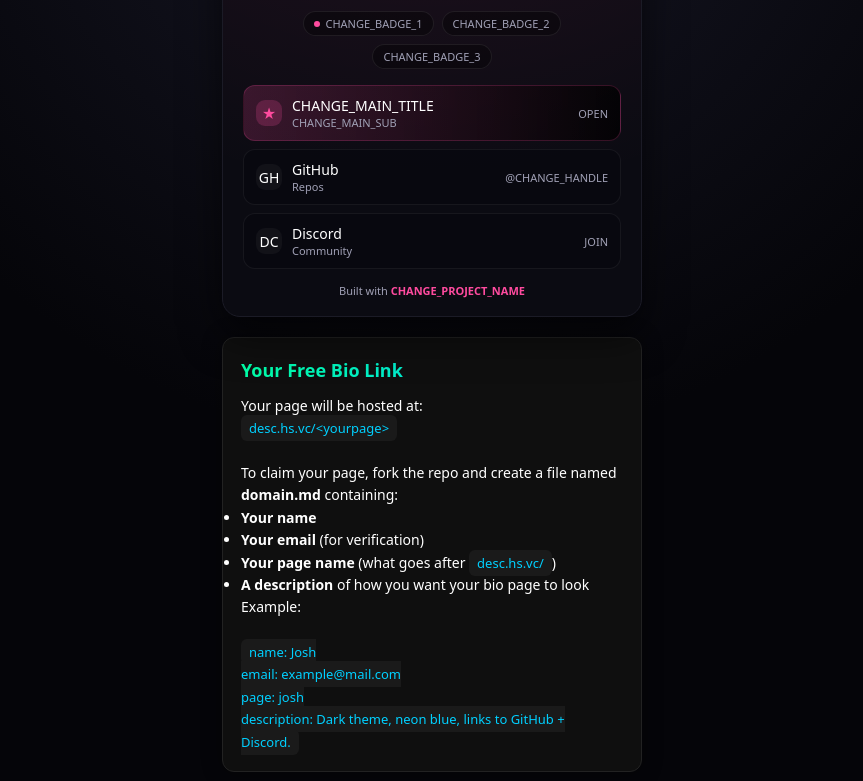
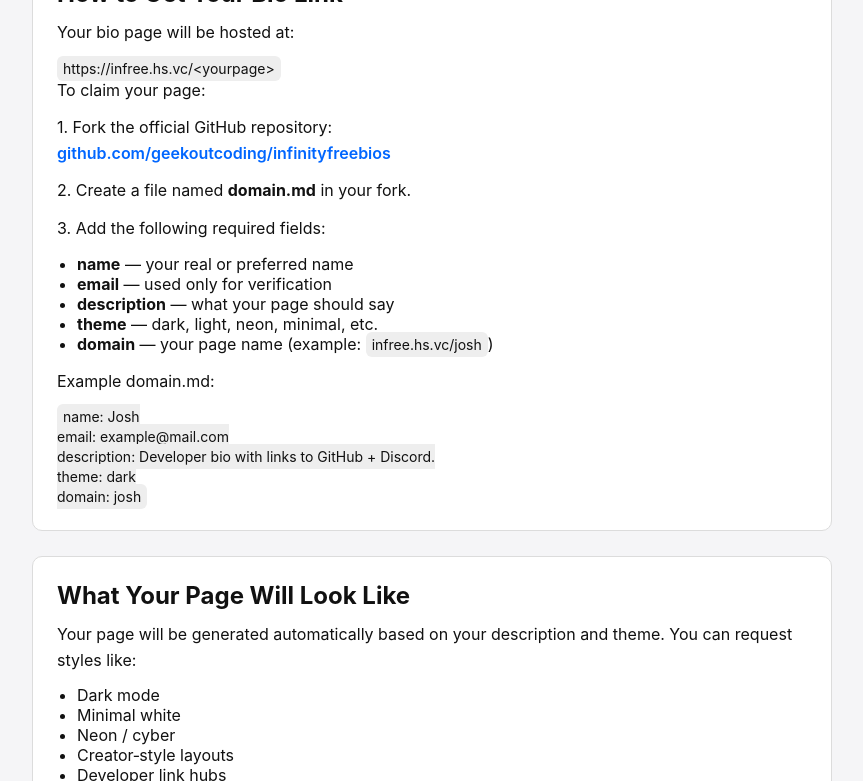
Before and after one commit to geekoutcoding/infinityfreebios, a plain HTML site: page test.html in a window 1280 px wide. Shown: the part 202-983 px from the top of the page, without its empty margins (208-1071 px from the left). Drawn offline with Linux system fonts and the light colour scheme.

Commit message:
Update test.html

```diff
--- a/test.html
+++ b/test.html
@@ -2,266 +2,122 @@
 <html lang="en">
 <head>
 <meta charset="UTF-8">
-  <title>CHANGE_NAME | Bio</title>
+<title>GeekOut Bio Links | infree.hs.vc</title>
 <meta name="viewport" content="width=device-width, initial-scale=1.0">
 
 <style>
   :root {
-      --bg: #050509;
-      --card-bg: #0b0b12;
-      --accent: #ff4b9f;
-      --accent-soft: rgba(255, 75, 159, 0.2);
-      --text-main: #ffffff;
-      --text-muted: #a0a0b5;
-      --border: #1b1b26;
-      --radius-lg: 18px;
-      --radius-md: 999px;
-      --shadow-soft: 0 18px 40px rgba(0, 0, 0, 0.6);
+    --bg: #f5f5f7;
+    --text: #111;
+    --muted: #555;
+    --link: #0066ff;
+    --card-bg: #ffffff;
+    --border: #dcdcdc;
+    --radius: 10px;
   }
 
   * {
-      box-sizing: border-box;
     margin: 0;
     padding: 0;
-      font-family: system-ui, -apple-system, BlinkMacSystemFont, "SF Pro Text", "Segoe UI", sans-serif;
+    box-sizing: border-box;
+    font-family: "Inter", system-ui, sans-serif;
   }
 
   body {
-      min-height: 100vh;
-      background: radial-gradient(circle at top, #181827 0, #050509 55%);
-      color: var(--text-main);
-      display: flex;
-      align-items: center;
-      justify-content: center;
-      padding: 20px;
+    background: var(--bg);
+    color: var(--text);
+    padding: 40px 20px;
   }
 
   /* POPUP */
-    .popup-notice {
+  .popup {
     position: fixed;
     top: 20px;
     left: 50%;
     transform: translateX(-50%);
-      background: rgba(15, 15, 25, 0.95);
+    background: #111;
     color: #fff;
     padding: 12px 18px;
-      border-radius: 10px;
-      border: 1px solid rgba(255, 255, 255, 0.08);
-      box-shadow: 0 10px 30px rgba(0,0,0,0.6);
+    border-radius: 8px;
     font-size: 14px;
+    opacity: 0;
+    animation: fadePopup 5s ease forwards;
     z-index: 9999;
-      opacity: 0;
-      pointer-events: none;
-      animation: popupFade 5s ease forwards;
   }
 
-    .popup-notice a {
-      color: #ff4b9f;
+  .popup a {
+    color: #00d0ff;
+    font-weight: 600;
     text-decoration: none;
-      font-weight: 600;
   }
 
-    @keyframes popupFade {
+  @keyframes fadePopup {
     0% { opacity: 0; transform: translateX(-50%) translateY(-10px); }
     10% { opacity: 1; transform: translateX(-50%) translateY(0); }
     80% { opacity: 1; }
     100% { opacity: 0; transform: translateX(-50%) translateY(-10px); }
   }
 
-    /* BIO CARD */
-    .bio-wrapper {
-      width: 100%;
-      max-width: 420px;
+  /* HEADER */
+  .header {
+    text-align: center;
+    margin-bottom: 40px;
   }
 
-    .bio-card {
-      background: var(--card-bg);
-      border-radius: var(--radius-lg);
-      border: 1px solid var(--border);
-      box-shadow: var(--shadow-soft);
-      padding: 22px 20px 18px;
-      position: relative;
-      overflow: hidden;
+  .title {
+    font-size: 40px;
+    font-weight: 800;
   }
 
-    .glow {
-      position: absolute;
-      inset: -40%;
-      background: radial-gradient(circle at top, var(--accent-soft), transparent 60%);
-      opacity: 0.7;
-      pointer-events: none;
+  .subtitle {
+    font-size: 18px;
+    color: var(--muted);
+    margin-top: 6px;
   }
 
-    .bio-inner {
-      position: relative;
-      z-index: 1;
+  /* CARD */
+  .card {
+    background: var(--card-bg);
+    border: 1px solid var(--border);
+    border-radius: var(--radius);
+    padding: 24px;
+    max-width: 800px;
+    margin: 0 auto 25px auto;
   }
 
-    .avatar-wrap {
-      display: flex;
-      justify-content: center;
-      margin-bottom: 14px;
+  .card h2 {
+    font-size: 24px;
+    margin-bottom: 12px;
   }
 
-    .avatar {
-      width: 90px;
-      height: 90px;
-      border-radius: 26px;
-      border: 2px solid rgba(255, 255, 255, 0.08);
-      background-size: cover;
-      background-position: center;
-      background-image: url("CHANGE_AVATAR_URL");
-      box-shadow: 0 12px 30px rgba(0, 0, 0, 0.7);
+  .card p {
+    margin-bottom: 12px;
+    line-height: 1.6;
   }
 
-    .name {
-      text-align: center;
-      font-size: 22px;
-      font-weight: 700;
-      margin-bottom: 4px;
+  .card a {
+    color: var(--link);
+    text-decoration: none;
+    font-weight: 600;
   }
 
-    .tagline {
-      text-align: center;
-      font-size: 13px;
-      color: var(--text-muted);
-      margin-bottom: 14px;
-    }
-
-    .badge-row {
-      display: flex;
-      justify-content: center;
-      gap: 8px;
-      margin-bottom: 16px;
-      flex-wrap: wrap;
-    }
-
-    .badge {
-      font-size: 11px;
-      padding: 4px 10px;
-      border-radius: var(--radius-md);
-      border: 1px solid rgba(255, 255, 255, 0.08);
-      background: rgba(0, 0, 0, 0.35);
-      color: var(--text-muted);
-      display: inline-flex;
-      align-items: center;
-      gap: 5px;
-    }
-
-    .badge-dot {
-      width: 6px;
-      height: 6px;
-      border-radius: 999px;
-      background: var(--accent);
-    }
-
-    .links {
-      display: flex;
-      flex-direction: column;
-      gap: 8px;
-      margin-bottom: 14px;
-    }
-
-    .link-btn {
-      display: flex;
-      align-items: center;
-      justify-content: space-between;
-      padding: 10px 12px;
-      border-radius: 12px;
-      border: 1px solid rgba(255, 255, 255, 0.06);
-      background: rgba(8, 8, 16, 0.9);
-      color: var(--text-main);
-      text-decoration: none;
-      font-size: 14px;
-      transition: transform 0.12s ease, box-shadow 0.12s ease, border-color 0.12s ease, background 0.12s ease;
-    }
-
-    .link-btn:hover {
-      transform: translateY(-1px);
-      box-shadow: 0 10px 25px rgba(0, 0, 0, 0.7);
-      border-color: var(--accent-soft);
-      background: rgba(12, 12, 22, 1);
-    }
-
-    .link-left {
-      display: flex;
-      align-items: center;
-      gap: 10px;
-    }
-
-    .link-icon {
-      width: 26px;
-      height: 26px;
-      border-radius: 9px;
-      background: rgba(255, 255, 255, 0.04);
-      display: flex;
-      align-items: center;
-      justify-content: center;
+  .card code {
+    background: #eee;
+    padding: 4px 6px;
+    border-radius: 6px;
     font-size: 14px;
   }
 
-    .link-label-main {
-      font-weight: 500;
+  .card ul {
+    margin: 10px 0 15px 20px;
   }
 
-    .link-label-sub {
-      font-size: 11px;
-      color: var(--text-muted);
-    }
-
-    .link-right {
-      font-size: 11px;
-      color: var(--text-muted);
-    }
-
-    .link-primary {
-      border-color: var(--accent-soft);
-      background: linear-gradient(90deg, rgba(255, 75, 159, 0.18), rgba(0, 0, 0, 0.7));
-    }
-
-    .link-primary .link-icon {
-      background: rgba(255, 75, 159, 0.2);
-      color: var(--accent);
-    }
-
-    .footer-note {
+  /* FOOTER */
+  .footer {
     text-align: center;
-      font-size: 11px;
-      color: var(--text-muted);
-      margin-top: 6px;
-    }
-
-    .footer-note span {
-      color: var(--accent);
-      font-weight: 600;
-    }
-
-    /* INFO CARD FOR desc.hs.vc */
-    .info-card {
-      margin-top: 20px;
-      background: #0f0f0f;
-      border: 1px solid #222;
-      padding: 18px;
-      border-radius: 12px;
-      box-shadow: 0 0 20px rgba(0,0,0,0.4);
+    margin-top: 40px;
+    color: var(--muted);
     font-size: 14px;
-      line-height: 1.6;
-    }
-
-    .info-card h2 {
-      font-size: 18px;
-      margin-bottom: 10px;
-      background: linear-gradient(90deg, #00ffa6, #00d0ff);
-      -webkit-background-clip: text;
-      -webkit-text-fill-color: transparent;
-    }
-
-    .info-card code {
-      background: #1a1a1a;
-      padding: 4px 8px;
-      border-radius: 6px;
-      color: #00d0ff;
-      font-size: 13px;
   }
 </style>
 </head>
@@ -269,103 +125,83 @@
 <body>
 
 <!-- POPUP -->
-  <div class="popup-notice" id="popupNotice">
-    If this is a mess, this is a placeholder website that will look like your bio link by forking
+<div class="popup" id="popup">
+  This is a placeholder. Your real bio link will be generated after forking
   <a href="https://github.com/geekoutcoding/infinityfreebios" target="_blank">github.com/geekoutcoding/infinityfreebios</a>
 </div>
 
-  <!-- BIO CARD -->
-  <div class="bio-wrapper">
-    <div class="bio-card">
-      <div class="glow"></div>
-      <div class="bio-inner">
-
-        <div class="avatar-wrap">
-          <div class="avatar"></div>
+<!-- HEADER -->
+<div class="header">
+  <div class="title">GeekOut Bio Links</div>
+  <div class="subtitle">Get your free hosted page at <strong>infree.hs.vc/yourpage</strong></div>
 </div>
 
-        <div class="name">CHANGE_NAME</div>
-        <div class="tagline">CHANGE_TAGLINE</div>
+<!-- HOW IT WORKS -->
+<div class="card">
+  <h2>How to Get Your Bio Link</h2>
 
-        <div class="badge-row">
-          <div class="badge"><span class="badge-dot"></span>CHANGE_BADGE_1</div>
-          <div class="badge">CHANGE_BADGE_2</div>
-          <div class="badge">CHANGE_BADGE_3</div>
-        </div>
+  <p>Your bio page will be hosted at:</p>
+  <code>https://infree.hs.vc/&lt;yourpage&gt;</code>
 
-        <div class="links">
-          <a href="CHANGE_MAIN_LINK" class="link-btn link-primary" target="_blank">
-            <div class="link-left">
-              <div class="link-icon">★</div>
-              <div>
-                <div class="link-label-main">CHANGE_MAIN_TITLE</div>
-                <div class="link-label-sub">CHANGE_MAIN_SUB</div>
-              </div>
-            </div>
-            <div class="link-right">OPEN</div>
+  <p>To claim your page:</p>
+
+  <p>1. Fork the official GitHub repository:<br>
+    <a href="https://github.com/geekoutcoding/infinityfreebios" target="_blank">
+      github.com/geekoutcoding/infinityfreebios
     </a>
+  </p>
 
-          <a href="CHANGE_LINK_2" class="link-btn" target="_blank">
-            <div class="link-left">
-              <div class="link-icon">GH</div>
-              <div>
-                <div class="link-label-main">GitHub</div>
-                <div class="link-label-sub">Repos</div>
-              </div>
-            </div>
-            <div class="link-right">@CHANGE_HANDLE</div>
-          </a>
+  <p>2. Create a file named <strong>domain.md</strong> in your fork.</p>
 
-          <a href="CHANGE_LINK_3" class="link-btn" target="_blank">
-            <div class="link-left">
-              <div class="link-icon">DC</div>
-              <div>
-                <div class="link-label-main">Discord</div>
-                <div class="link-label-sub">Community</div>
-              </div>
-            </div>
-            <div class="link-right">JOIN</div>
-          </a>
-        </div>
+  <p>3. Add the following required fields:</p>
 
-        <div class="footer-note">
-          Built with <span>CHANGE_PROJECT_NAME</span>
-        </div>
-
-      </div>
-    </div>
-
-    <!-- INFO CARD FOR desc.hs.vc -->
-    <div class="info-card">
-      <h2>Your Free Bio Link</h2>
-      Your page will be hosted at:<br>
-      <code>desc.hs.vc/&lt;yourpage&gt;</code>
-
-      <br><br>
-      To claim your page, fork the repo and create a file named <strong>domain.md</strong> containing:
   <ul>
-        <li><strong>Your name</strong></li>
-        <li><strong>Your email</strong> (for verification)</li>
-        <li><strong>Your page name</strong> (what goes after <code>desc.hs.vc/</code>)</li>
-        <li><strong>A description</strong> of how you want your bio page to look</li>
+    <li><strong>name</strong> — your real or preferred name</li>
+    <li><strong>email</strong> — used only for verification</li>
+    <li><strong>description</strong> — what your page should say</li>
+    <li><strong>theme</strong> — dark, light, neon, minimal, etc.</li>
+    <li><strong>domain</strong> — your page name (example: <code>infree.hs.vc/josh</code>)</li>
   </ul>
 
-      Example:
-      <br><br>
+  <p>Example domain.md:</p>
+
   <code>
     name: Josh<br>
     email: example@mail.com<br>
-        page: josh<br>
-        description: Dark theme, neon blue, links to GitHub + Discord.
+    description: Developer bio with links to GitHub + Discord.<br>
+    theme: dark<br>
+    domain: josh
   </code>
 </div>
 
+<!-- WHAT YOUR PAGE WILL LOOK LIKE -->
+<div class="card">
+  <h2>What Your Page Will Look Like</h2>
+
+  <p>Your page will be generated automatically based on your description and theme.
+  You can request styles like:</p>
+
+  <ul>
+    <li>Dark mode</li>
+    <li>Minimal white</li>
+    <li>Neon / cyber</li>
+    <li>Creator‑style layouts</li>
+    <li>Developer link hubs</li>
+  </ul>
+
+  <p>Once approved, your page will go live at:</p>
+  <code>https://infree.hs.vc/&lt;yourpage&gt;</code>
+</div>
+
+<!-- FOOTER -->
+<div class="footer">
+  Powered by GeekOut Engine • Hosted on infree.hs.vc
 </div>
 
 <script>
   setTimeout(() => {
-      const popup = document.getElementById("popupNotice");
-      if (popup) popup.style.display = "none";
+    const p = document.getElementById("popup");
+    if (p) p.style.display = "none";
   }, 5200);
 </script>
 
```
Lines whose indentation alone changed are shown as unchanged.
